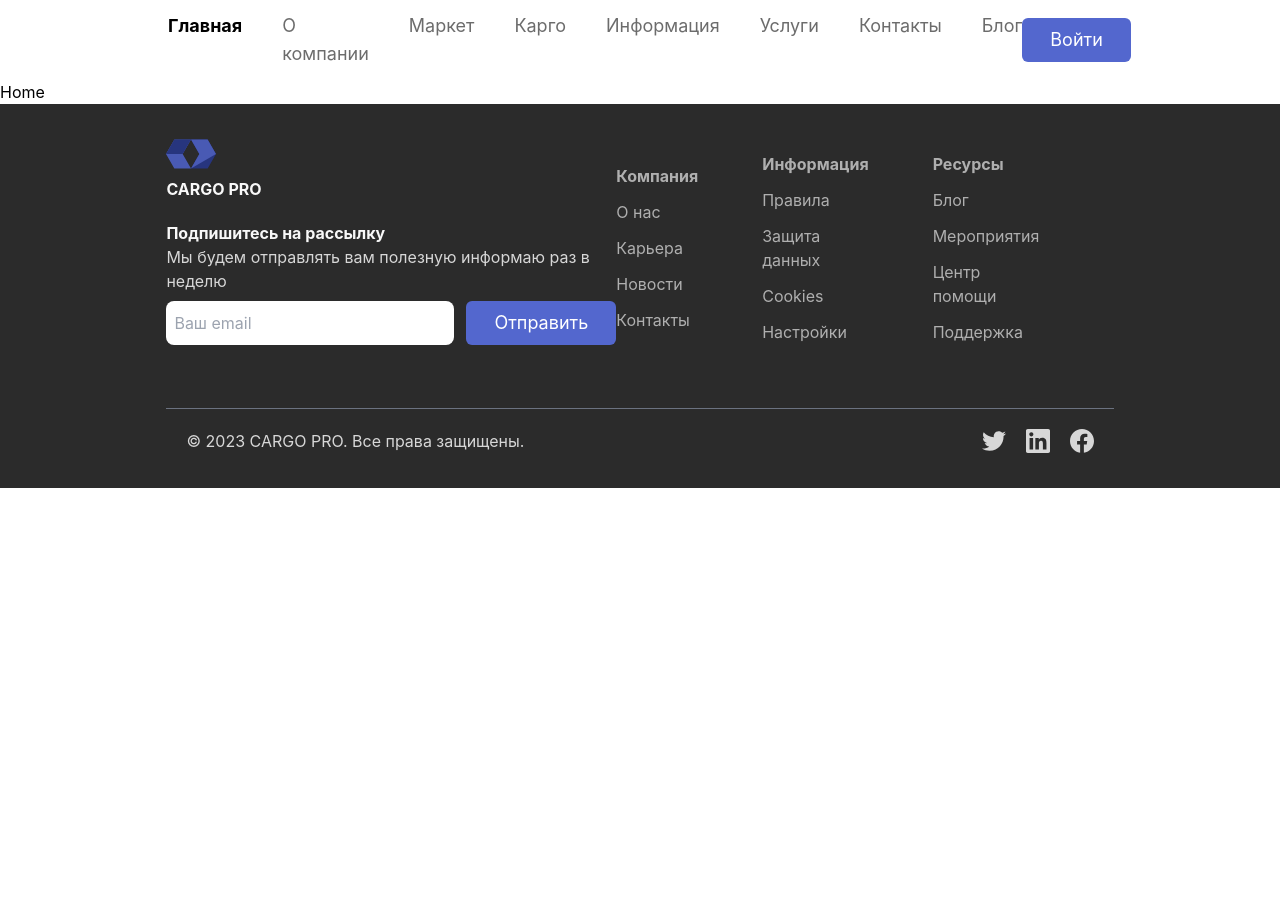
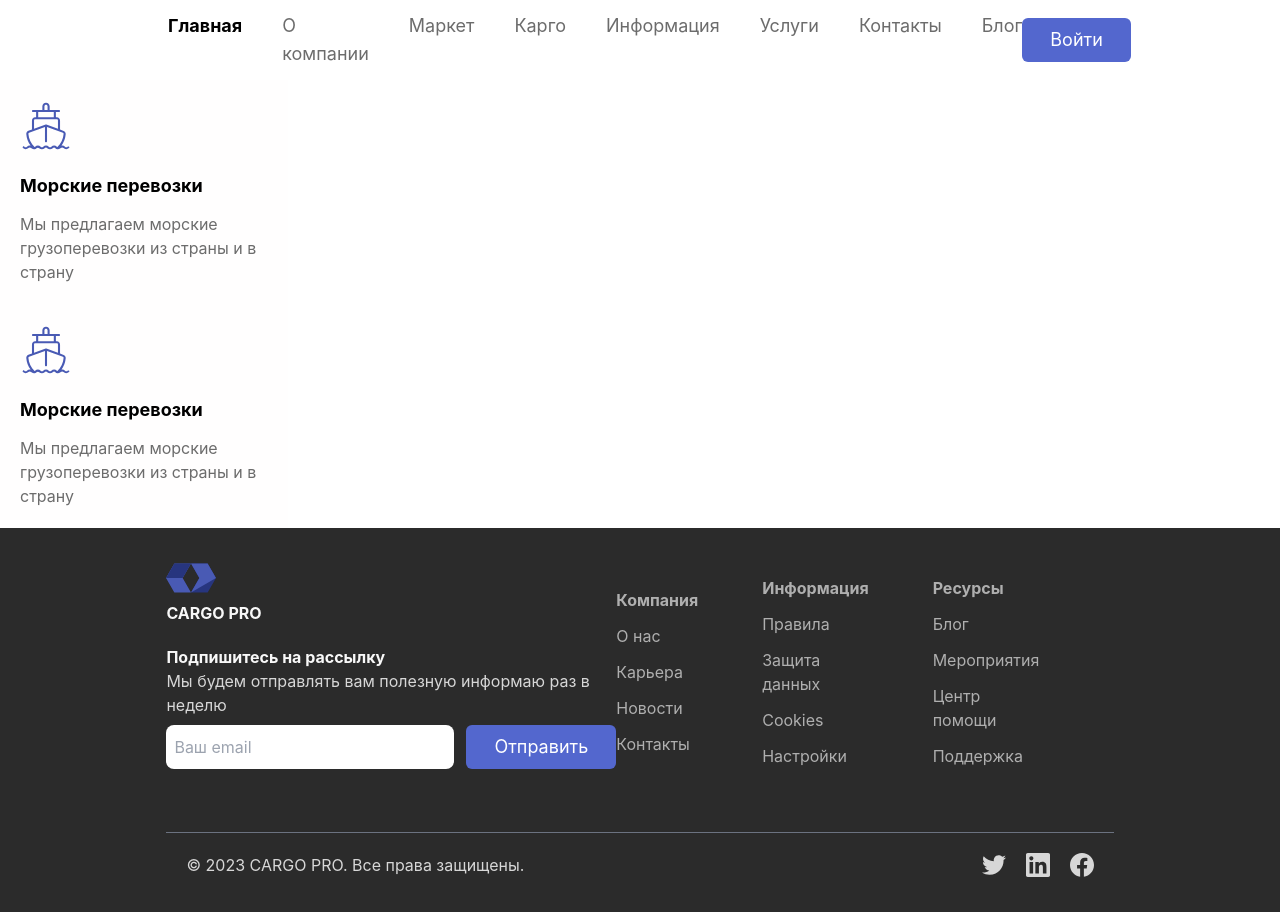
Before and after one commit to IbRuslan/test-cargo, a Vue app: page / in a window 1280 px wide. Before the commit the page ends 800 px from the top, so only its background shows below. Built offline with nearby package versions, Linux system fonts and the light colour scheme.

Commit message:
complete skillcard

```diff
--- a/src/components/modules/SkillCard.vue
+++ b/src/components/modules/SkillCard.vue
@@ -0,0 +1,19 @@
+<script setup>
+defineProps({
+  images: String,
+  title: String,
+  description: String
+})
+</script>
+
+<template>
+  <div class="flex flex-col gap-5 w-72 p-5 bg-[#FFFEFE] hover:bg-white transition hover:-translate-y-1 hover:shadow-xl">
+    <div>
+      <img :src="images" alt="skill">
+    </div>
+    <div class="flex flex-col gap-3">
+      <h3 class="font-bold text-lg">{{title}}</h3>
+      <p class="text-[#6C6C6C]">{{description}}</p>
+    </div>
+  </div>
+</template>
--- a/src/views/Home.vue
+++ b/src/views/Home.vue
@@ -1,3 +1,16 @@
+<script setup>
+import SkillCard from "@/components/modules/SkillCard.vue";
+</script>
+
 <template>
-<div>Home</div>
+  <div>
+    <SkillCard images="/src/assets/images/icons/shipping.svg"
+               title="Морские перевозки"
+               description="Мы предлагаем морские грузоперевозки из страны и в страну"
+    />
+    <SkillCard images="/src/assets/images/icons/shipping.svg"
+               title="Морские перевозки"
+               description="Мы предлагаем морские грузоперевозки из страны и в страну"
+    />
+  </div>
 </template>
```
